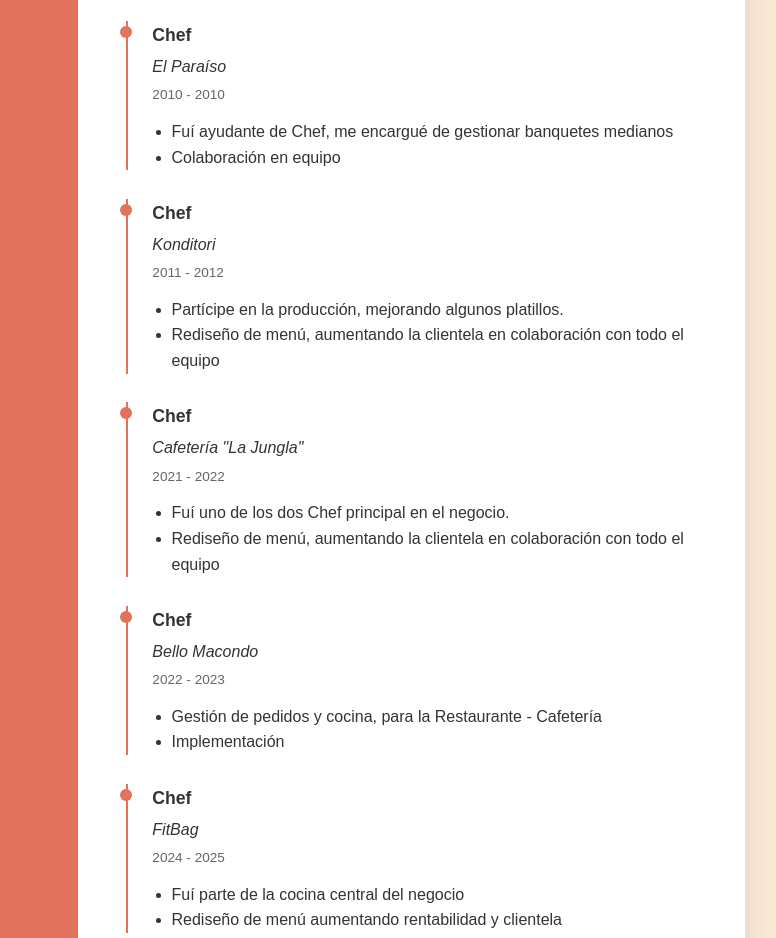
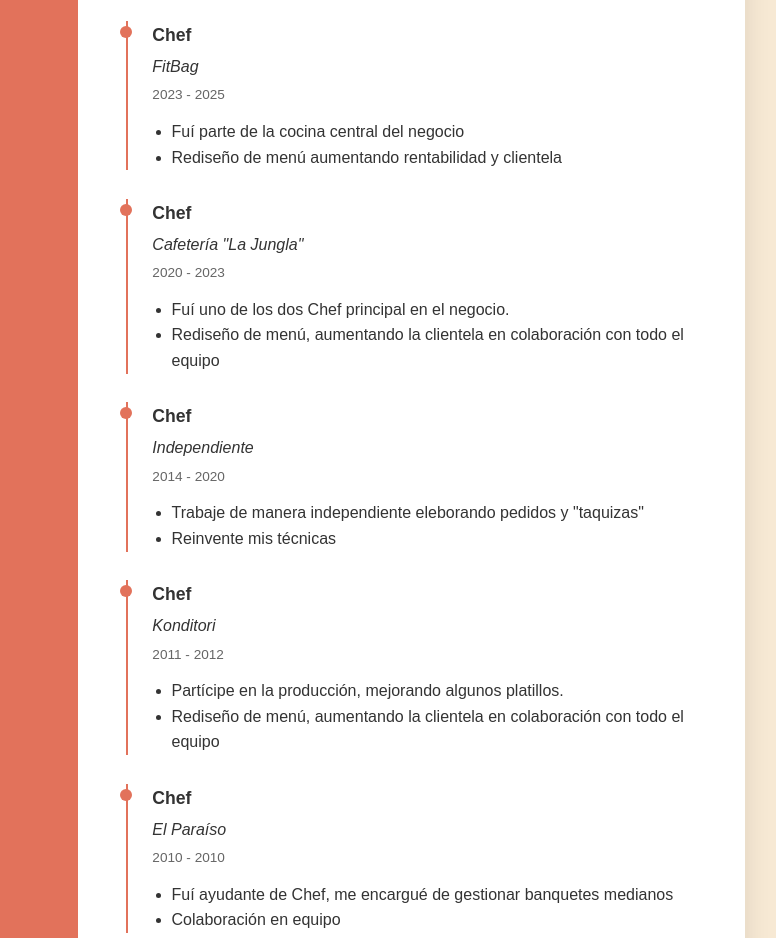
Before and after one commit to CodeCraftSoft/curriculumvitae.github.io, a plain HTML site: page index.html in a window 1280 px wide. Shown: the part 314-1252 px from the top of the page, 395-1171 px from the left. Drawn offline with Linux system fonts and the light colour scheme.

Commit message:
fix(Mejora de la presentación y orden de la experiencia)

```diff
--- a/index.html
+++ b/index.html
@@ -275,7 +275,7 @@
             <section class="seccion">
                 <h2 class="titulo-seccion">Sobre Mí</h2>
                 <p style="text-align: justify; text-justify: inter-word;">
-                    Con <strong>5+ años de experiencia</strong> en cocina, he desarrollado un enfoque que combina el respeto por las técnicas tradicionales mexicanas con las exigencias de restaurantes contemporáneos. Mi experiencia me ha llevado a tomar mucho amor y pasión por la cocina.
+                    Con <strong>+10 años de experiencia</strong> en cocina, he desarrollado un enfoque que combina el respeto por las técnicas tradicionales mexicanas con las exigencias de restaurantes contemporáneos. Mi experiencia me ha llevado a tomar mucho amor y pasión por la cocina.
                 </p>
             </section>
 
@@ -283,11 +283,31 @@
                 <h2 class="titulo-seccion">Experiencia</h2>
                 <div class="experiencia-item">
                     <h3 class="cargo">Chef</h3>
-                    <p class="empresa">El Paraíso</p>
-                    <span class="fecha">2010 - 2010</span>
+                    <p class="empresa">FitBag</p>
+                    <span class="fecha">2023 - 2025</span>
                     <ul style="padding-left: 1.2rem;">
-                        <li>Fuí ayudante de Chef, me encargué de gestionar banquetes medianos</li>
-                        <li>Colaboración en equipo</li>
+                        <li>Fuí parte de la cocina central del negocio</li>
+                        <li>Rediseño de menú aumentando rentabilidad y clientela</li>
+                    </ul>
+                </div>
+
+                <div class="experiencia-item">
+                    <h3 class="cargo">Chef</h3>
+                    <p class="empresa">Cafetería "La Jungla"</p>
+                    <span class="fecha">2020 - 2023</span>
+                    <ul style="padding-left: 1.2rem;">
+                        <li>Fuí uno de los dos Chef principal en el negocio.</li>
+                        <li>Rediseño de menú, aumentando la clientela en colaboración con todo el equipo</li>
+                    </ul>
+                </div>
+
+                <div class="experiencia-item">
+                    <h3 class="cargo">Chef</h3>
+                    <p class="empresa">Independiente</p>
+                    <span class="fecha">2014 - 2020</span>
+                    <ul style="padding-left: 1.2rem;">
+                        <li>Trabaje de manera independiente eleborando pedidos y "taquizas"</li>
+                        <li>Reinvente mis técnicas</li>
                     </ul>
                 </div>
 
@@ -300,34 +320,13 @@
                         <li>Rediseño de menú, aumentando la clientela en colaboración con todo el equipo</li>
                     </ul>
                 </div>
-
                 <div class="experiencia-item">
                     <h3 class="cargo">Chef</h3>
-                    <p class="empresa">Cafetería "La Jungla"</p>
-                    <span class="fecha">2021 - 2022</span>
+                    <p class="empresa">El Paraíso</p>
+                    <span class="fecha">2010 - 2010</span>
                     <ul style="padding-left: 1.2rem;">
-                        <li>Fuí uno de los dos Chef principal en el negocio.</li>
-                        <li>Rediseño de menú, aumentando la clientela en colaboración con todo el equipo</li>
-                    </ul>
-                </div>
-
-                <div class="experiencia-item">
-                    <h3 class="cargo">Chef</h3>
-                    <p class="empresa">Bello Macondo</p>
-                    <span class="fecha">2022 - 2023</span>
-                    <ul style="padding-left: 1.2rem;">
-                        <li>Gestión de pedidos y cocina, para la Restaurante - Cafetería</li>
-                        <li>Implementación</li>
-                    </ul>
-                </div>
-
-                <div class="experiencia-item">
-                    <h3 class="cargo">Chef</h3>
-                    <p class="empresa">FitBag</p>
-                    <span class="fecha">2024 - 2025</span>
-                    <ul style="padding-left: 1.2rem;">
-                        <li>Fuí parte de la cocina central del negocio</li>
-                        <li>Rediseño de menú aumentando rentabilidad y clientela</li>
+                        <li>Fuí ayudante de Chef, me encargué de gestionar banquetes medianos</li>
+                        <li>Colaboración en equipo</li>
                     </ul>
                 </div>
             </section>
@@ -356,6 +355,10 @@
                     <span class="habilidad">Organización</span>
                     <span class="habilidad">Limpieza</span>
                     <span class="habilidad">Calidad</span>
+                    <span class="habilidad">Proactividad</span>
+                    <span class="habilidad">Adaptación</span>
+                    <span class="habilidad">Asertividad</span>
+                    <span class="habilidad">Responsabilidad</span>
                 </div>
             </section>
         </div>
```
